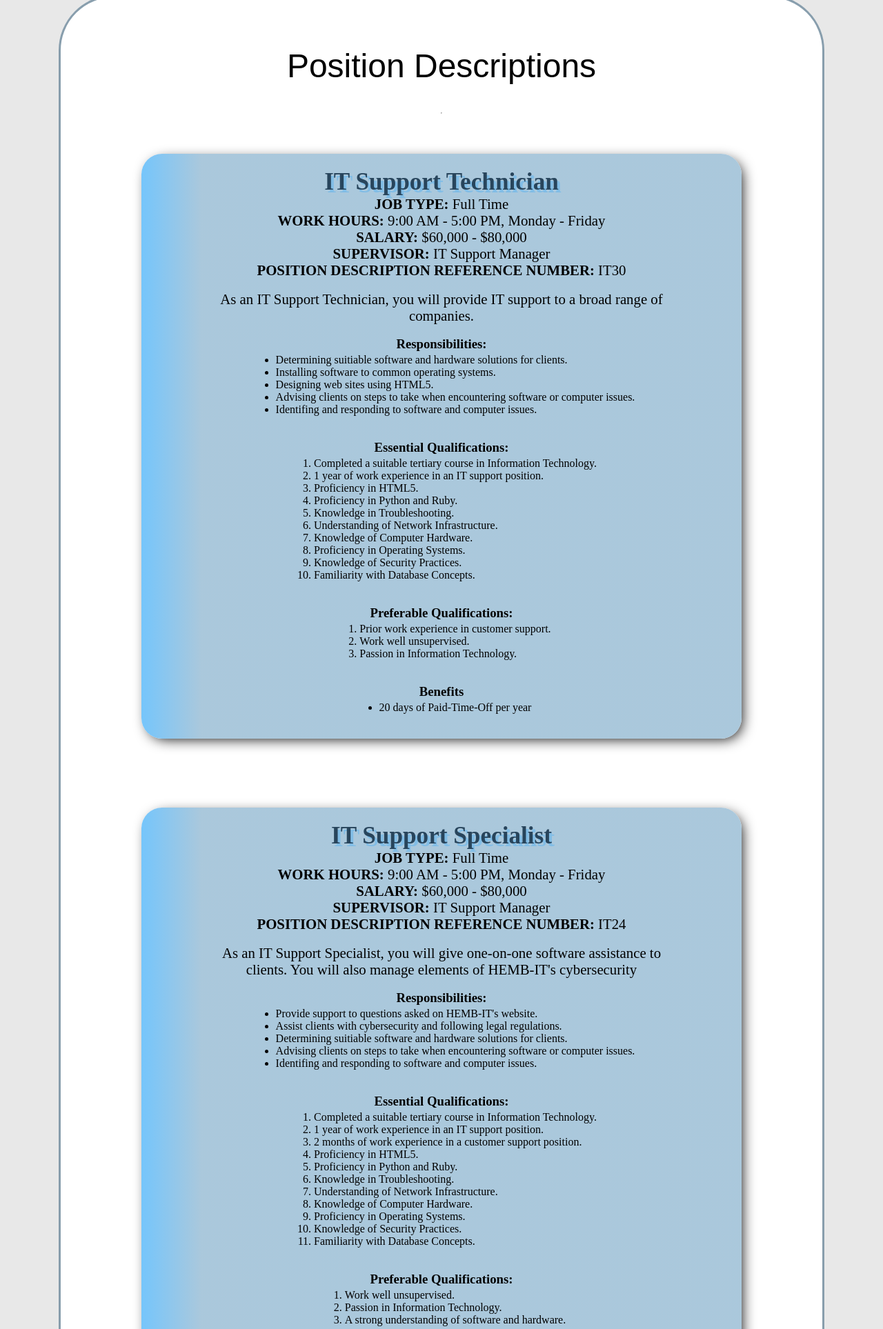
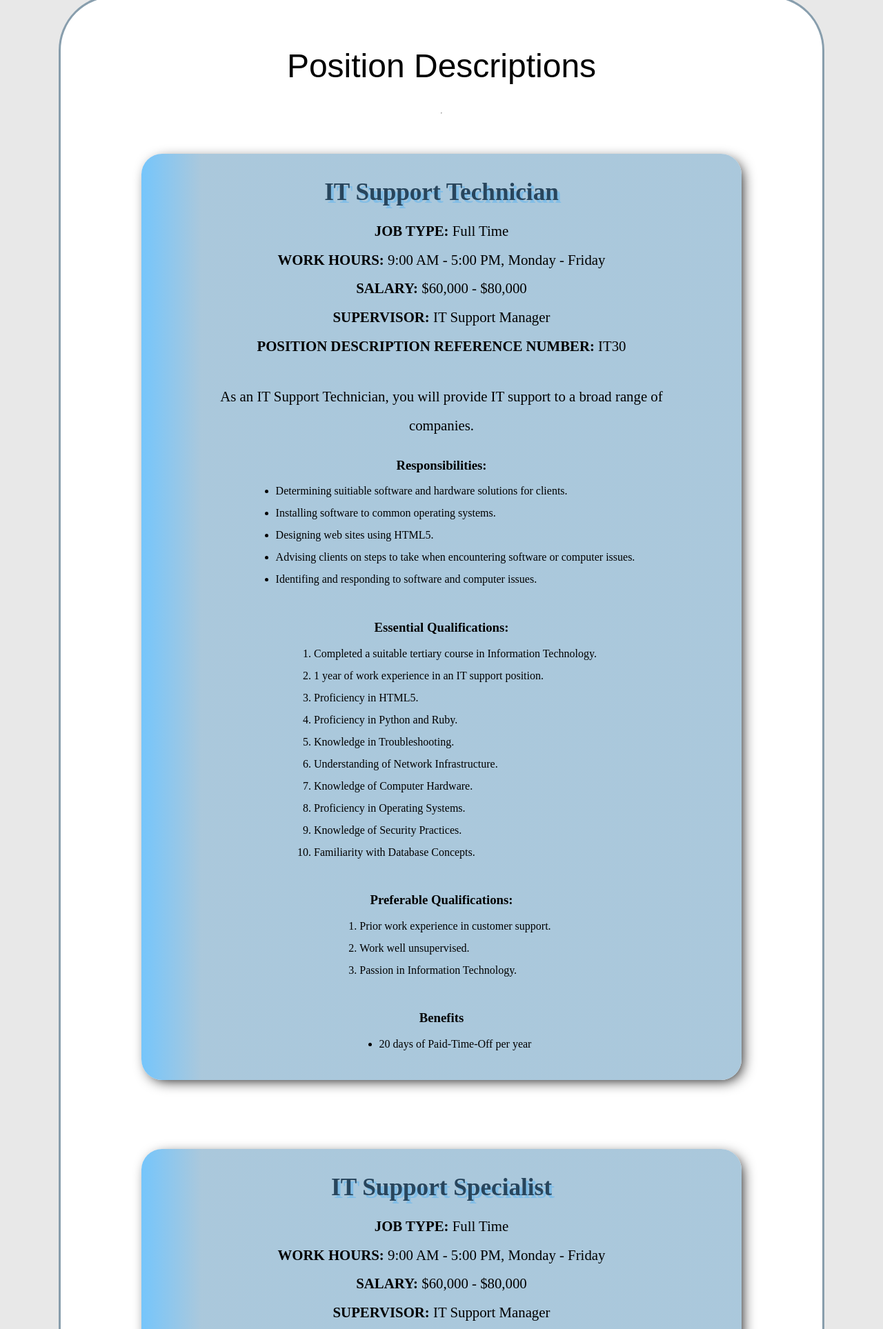
Before and after one commit to SPUDYBRO/HEMB, a PHP site: page /project1/jobs.html in a window 1280 px wide. Shown: the part 507-2434 px from the top of the page at 69% size. Run offline with PHP 8.4, Linux system fonts and the light colour scheme.

Commit message:
feat: Added line hieght to make it more accesibile for people with dyslexia.

```diff
--- a/styles/styles.css
+++ b/styles/styles.css
@@ -121,6 +121,8 @@ This is for styling every single page */
         border: 3px solid rgb(136, 158, 173);
         border-radius: 80px;
 
+
+        line-height: 2;
     }
 
 
```
